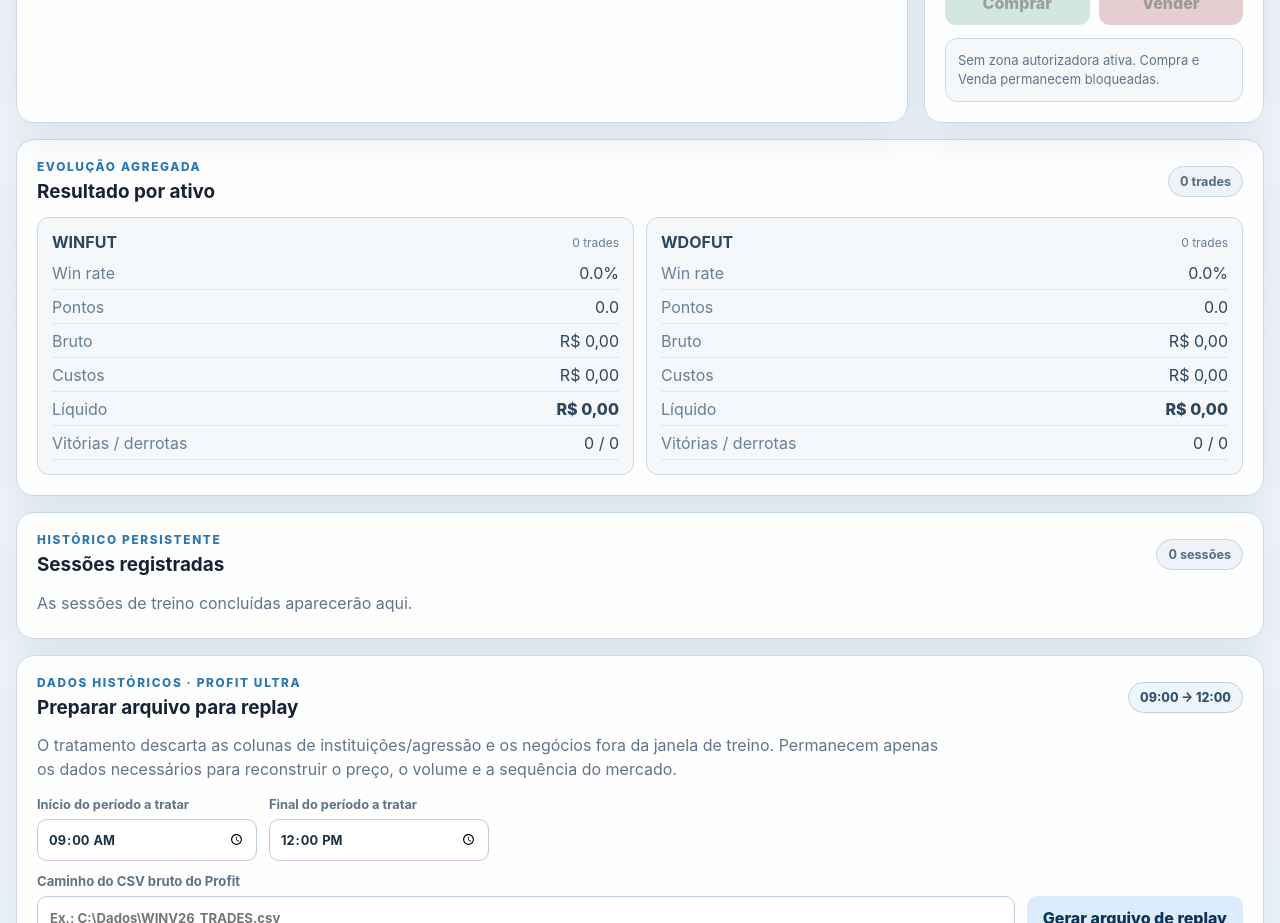
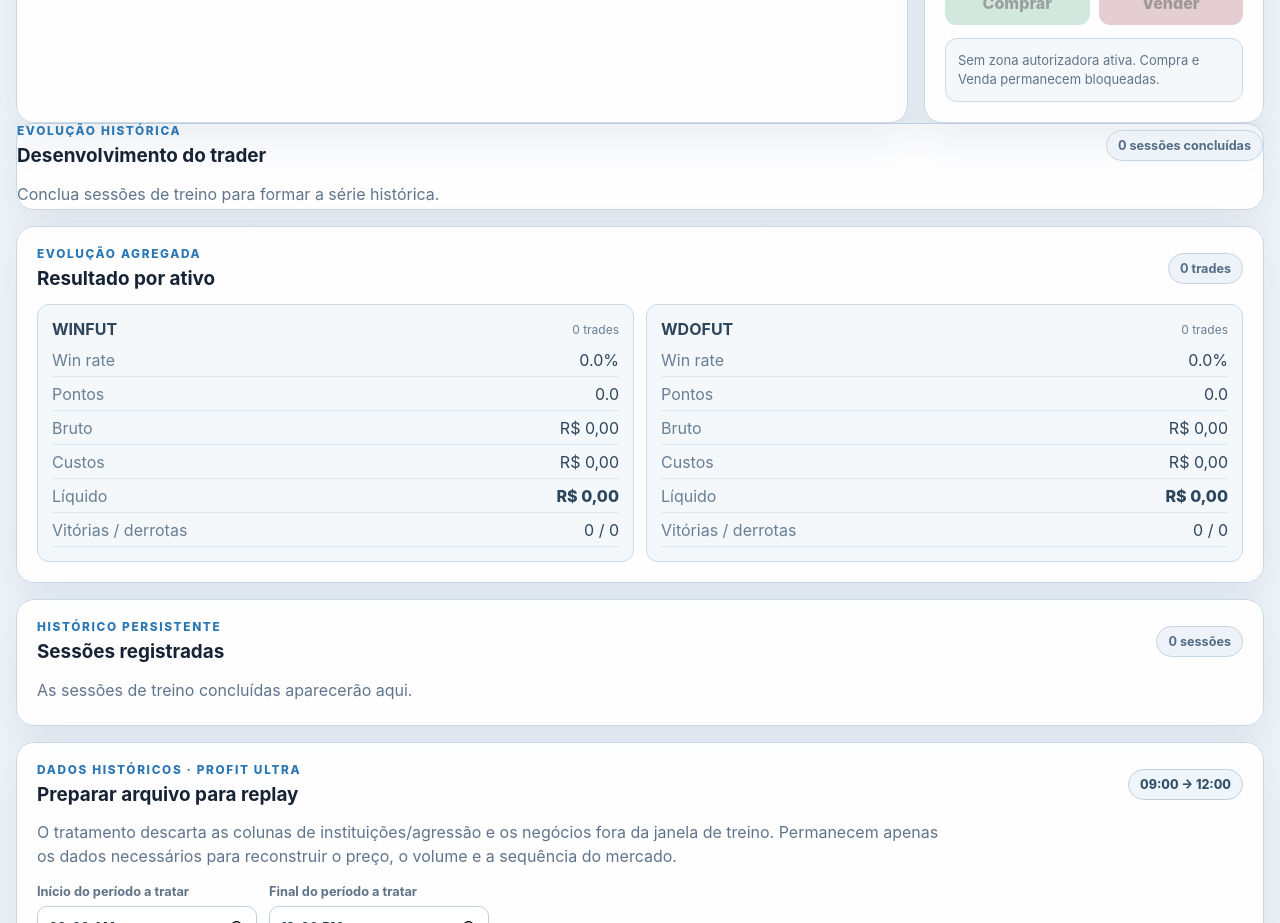
Before and after one commit to pablopcdossantos2-sys/simulador-de-trade, a React (Vite) app: page / in a window 1280 px wide. Shown: the part 2460-3383 px from the top of the page. Built offline with nearby package versions, Linux system fonts and the light colour scheme.

Commit message:
feat: connect student progress dashboard

```diff
--- a/src/App.tsx
+++ b/src/App.tsx
@@ -9,6 +9,7 @@ import { SimulationPlanner } from "./components/SimulationPlanner";
 import { TrainingSessionPanel } from "./components/TrainingSessionPanel";
 import { SessionHistoryPanel } from "./components/SessionHistoryPanel";
 import { ProgressOverviewPanel } from "./components/ProgressOverviewPanel";
+import { StudentProgressPanel } from "./components/StudentProgressPanel";
 import { ExecutionSettingsPanel } from "./components/ExecutionSettingsPanel";
 import {
   ThemeToggle,
@@ -961,6 +962,11 @@ export default function App() {
         </aside>
       </section>
 
+      <StudentProgressPanel
+        refreshKey={sessionHistoryRefreshKey}
+        hidden={examActive}
+      />
+
       <ProgressOverviewPanel trades={trades} hidden={examActive} />
 
       <SessionHistoryPanel refreshKey={sessionHistoryRefreshKey} />
```
